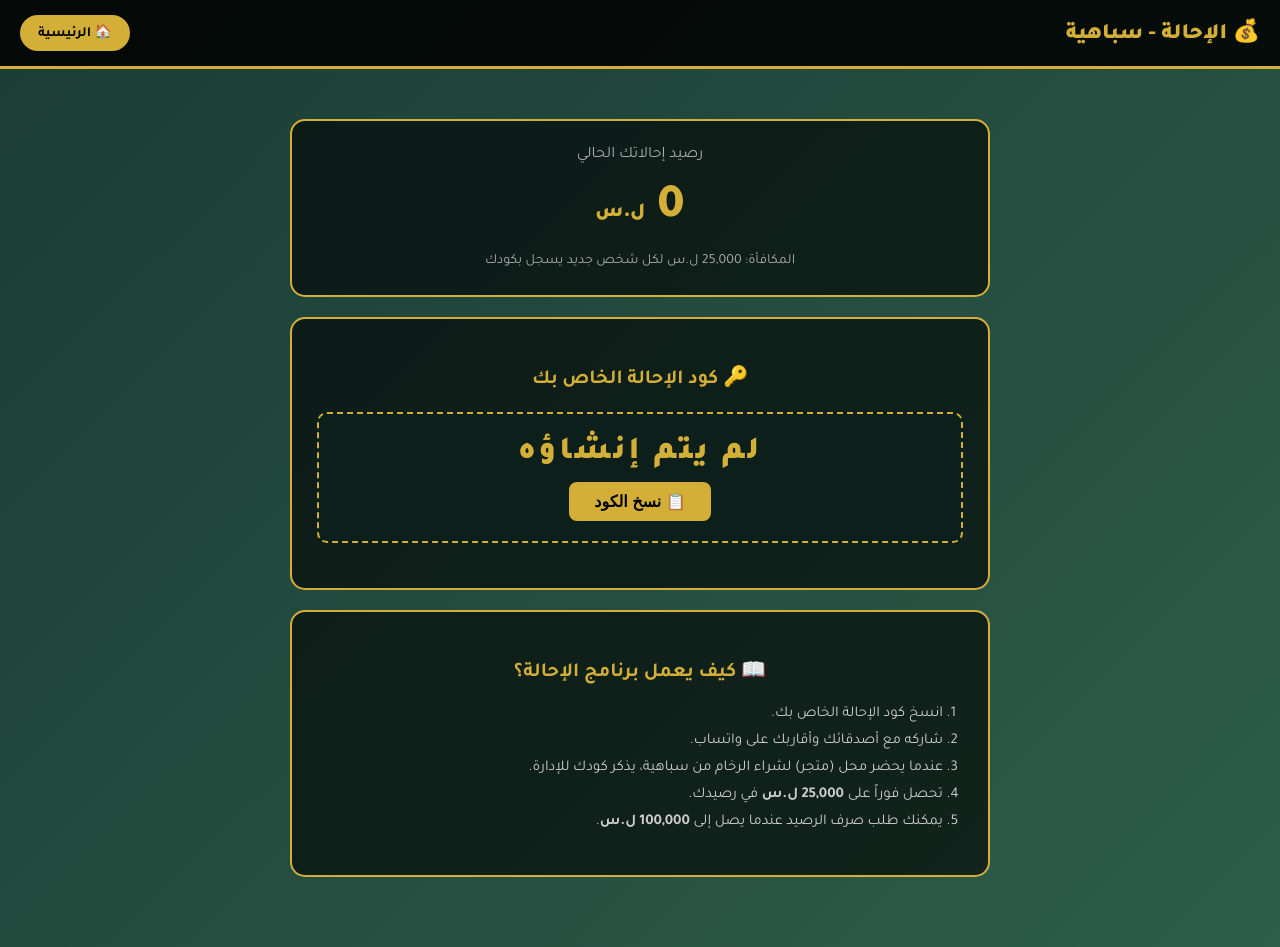
After one commit to eyadanoos11/sabahiya, a Flask app: template templates/referral.html in a window 1280 px wide. The commit adds this page. Run offline with Flask 3, Linux system fonts and the light colour scheme; the template is opened without the code that fills it, so the values that code supplies are empty.

Commit message:
تحديث نصوص الإحالة: 25000 ل.س للمحلات، حد الصرف 100000

```diff
--- a/templates/exchange_rate.html
+++ b/templates/exchange_rate.html
@@ -34,6 +34,7 @@
         <ul style="list-style:none; padding:0;">
             <li style="margin-bottom:15px;"><a href="/" style="color:white; text-decoration:none; font-size:18px; font-weight:bold; display:block; padding:10px;">🏠 الصفحة الرئيسية</a></li>
             <li style="margin-bottom:15px;"><a href="/forum" style="color:white; text-decoration:none; font-size:18px; font-weight:bold; display:block; padding:10px;">💬 الدردشة</a></li>
+            <li style="margin-bottom:15px;"><a href="/referral" style="color:#d4af37; text-decoration:none; font-size:18px; font-weight:bold; display:block; padding:10px;">💰 الإحالة</a></li>
             <li style="margin-bottom:15px;"><a href="/exchange_rate" style="color:white; text-decoration:none; font-size:18px; font-weight:bold; display:block; padding:10px;">💱 سعر الصرف</a></li>
             <li><a href="/logout" style="color:white; text-decoration:none; font-size:18px; font-weight:bold; display:block; padding:10px;">🚪 تسجيل الخروج</a></li>
         </ul>
--- a/templates/index.html
+++ b/templates/index.html
@@ -98,6 +98,7 @@
             <li style="margin-bottom:15px;"><a href="/radio" style="color:white; text-decoration:none; font-size:18px; font-weight:bold; display:block; padding:10px;">📻 الراديو</a></li>
             <li style="margin-bottom:15px;"><a href="/" style="color:white; text-decoration:none; font-size:18px; font-weight:bold; display:block; padding:10px;">🏠 الصفحة الرئيسية</a></li>
             {% if user.is_admin %}<li style="margin-bottom:15px;"><a href="/admin" style="color:#d4af37; text-decoration:none; font-size:18px; font-weight:bold; display:block; padding:10px;">🛡️ لوحة التحكم</a></li>{% endif %}
+            <li style="margin-bottom:15px;"><a href="/referral" style="color:#d4af37; text-decoration:none; font-size:18px; font-weight:bold; display:block; padding:10px;">💰 الإحالة</a></li>
             <li style="margin-bottom:15px;"><a href="/exchange_rate" style="color:white; text-decoration:none; font-size:18px; font-weight:bold; display:block; padding:10px;">💱 سعر الصرف</a></li>
             <li style="margin-bottom:15px;"><a href="/forum" style="color:white; text-decoration:none; font-size:18px; font-weight:bold; display:block; padding:10px;">💬 الدردشة <span class="blink-red"></span></a></li>
             <li><a href="/logout" style="color:white; text-decoration:none; font-size:18px; font-weight:bold; display:block; padding:10px;">🚪 تسجيل الخروج</a></li>
--- /dev/null
+++ b/templates/referral.html
@@ -0,0 +1,87 @@
+<!DOCTYPE html>
+<html lang="ar">
+<head>
+    <meta charset="UTF-8">
+    <meta name="viewport" content="width=device-width, initial-scale=1.0">
+    <title>الإحالة - سباهية</title>
+    <link href="https://fonts.googleapis.com/css2?family=Tajawal:wght@400;700;900&display=swap" rel="stylesheet">
+    <style>
+        body { font-family: 'Tajawal', sans-serif; margin: 0; background: linear-gradient(135deg, #1a3c34, #2e5d4a); color: white; direction: rtl; min-height: 100vh; }
+        .navbar { display: flex; justify-content: space-between; align-items: center; background: rgba(0,0,0,0.85); padding: 15px 20px; border-bottom: 3px solid #d4af37; }
+        .logo { font-size: 22px; font-weight: 900; color: #d4af37; }
+        .back-btn { background: #d4af37; color: black; padding: 8px 18px; border-radius: 20px; text-decoration: none; font-weight: bold; font-size: 14px; }
+        .container { max-width: 700px; margin: 30px auto; padding: 20px; }
+        .card { background: rgba(0,0,0,0.6); border: 2px solid #d4af37; border-radius: 15px; padding: 25px; margin-bottom: 20px; text-align: center; }
+        .balance { font-size: 48px; font-weight: 900; color: #d4af37; margin: 15px 0; }
+        .balance-label { color: #aaa; font-size: 16px; }
+        .code-box { background: #0d1f1a; border: 2px dashed #d4af37; border-radius: 10px; padding: 20px; margin: 20px 0; }
+        .code { font-size: 32px; font-weight: 900; color: #d4af37; letter-spacing: 3px; direction: ltr; }
+        .copy-btn { background: #d4af37; color: black; border: none; padding: 10px 25px; border-radius: 8px; font-weight: bold; cursor: pointer; margin-top: 10px; font-size: 16px; }
+        .copy-btn:hover { background: #b8860b; }
+        .section-title { color: #d4af37; font-size: 20px; font-weight: bold; margin: 20px 0 10px; }
+        .ref-item { background: rgba(255,255,255,0.05); padding: 12px; border-radius: 8px; margin-bottom: 8px; text-align: right; }
+        .ref-name { color: #00ff00; font-weight: bold; }
+        .ref-earn { color: #d4af37; font-size: 14px; }
+        .how-to { text-align: right; color: #ccc; line-height: 1.8; font-size: 15px; }
+        .how-to ol { padding-right: 20px; }
+    </style>
+</head>
+<body>
+    <div class="navbar">
+        <div class="logo">💰 الإحالة - سباهية</div>
+        <a href="/" class="back-btn">🏠 الرئيسية</a>
+    </div>
+    <div class="container">
+        <div class="card">
+            <div class="balance-label">رصيد إحالاتك الحالي</div>
+            <div class="balance">{{ user.referral_balance or 0 }} <span style="font-size:20px;">ل.س</span></div>
+            <div style="color:#aaa; font-size:14px;">المكافأة: 25,000 ل.س لكل شخص جديد يسجل بكودك</div>
+        </div>
+
+        <div class="card">
+            <div class="section-title">🔑 كود الإحالة الخاص بك</div>
+            <div class="code-box">
+                <div class="code" id="refCode">{{ user.referral_code or 'لم يتم إنشاؤه' }}</div>
+                <button class="copy-btn" onclick="copyCode()">📋 نسخ الكود</button>
+            </div>
+        </div>
+
+        <div class="card">
+            <div class="section-title">📖 كيف يعمل برنامج الإحالة؟</div>
+            <div class="how-to">
+                <ol>
+                    <li>انسخ كود الإحالة الخاص بك.</li>
+                    <li>شاركه مع أصدقائك وأقاربك على واتساب.</li>
+                    <li>عندما يحضر محل (متجر) لشراء الرخام من سباهية، يذكر كودك للإدارة.</li>
+                    <li>تحصل فوراً على <b>25,000 ل.س</b> في رصيدك.</li>
+                    <li>يمكنك طلب صرف الرصيد عندما يصل إلى <b>100,000 ل.س</b>.</li>
+                </ol>
+            </div>
+        </div>
+
+        {% if user.referrals and user.referrals|length > 0 %}
+        <div class="card">
+            <div class="section-title">👥 الذين سجلوا بكودك ({{ user.referrals|length }})</div>
+            {% for ref_phone in user.referrals %}
+                {% set ref_user = users.get(ref_phone, {}) %}
+                <div class="ref-item">
+                    <div class="ref-name">{{ ref_user.name or 'مستخدم' }}</div>
+                    <div class="ref-earn">💰 +25,000 ل.س</div>
+                </div>
+            {% endfor %}
+        </div>
+        {% endif %}
+    </div>
+
+    <script>
+        function copyCode() {
+            const code = document.getElementById('refCode').textContent.trim();
+            navigator.clipboard.writeText(code).then(() => {
+                alert('✅ تم نسخ الكود: ' + code);
+            }).catch(() => {
+                alert('الكود: ' + code);
+            });
+        }
+    </script>
+</body>
+</html>
--- a/templates/register.html
+++ b/templates/register.html
@@ -25,6 +25,7 @@
             <input type="tel" name="phone" placeholder="رقم الهاتف" required>
             <input type="text" name="country" placeholder="الدولة" required>
             <input type="password" name="password" placeholder="كلمة المرور" required>
+            <input type="text" name="referral_code" placeholder="كود الإحالة (اختياري)" style="text-transform:uppercase;">
             <button type="submit" class="btn">تسجيل</button>
         </form>
         <p>لديك حساب؟ <a href="/login">دخول</a></p>
```
Also changed, not shown: main.py (+29 -2 lines).
